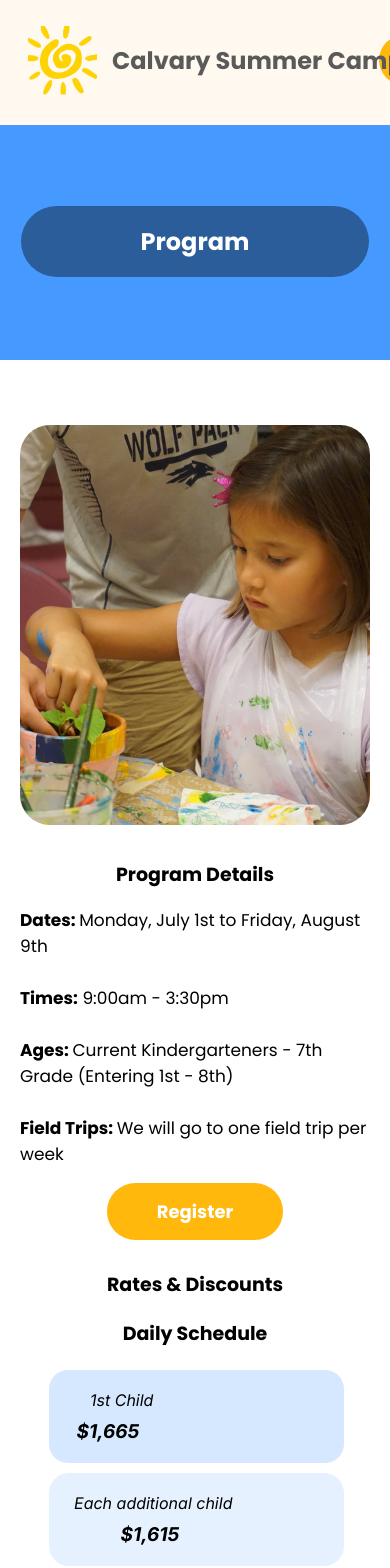
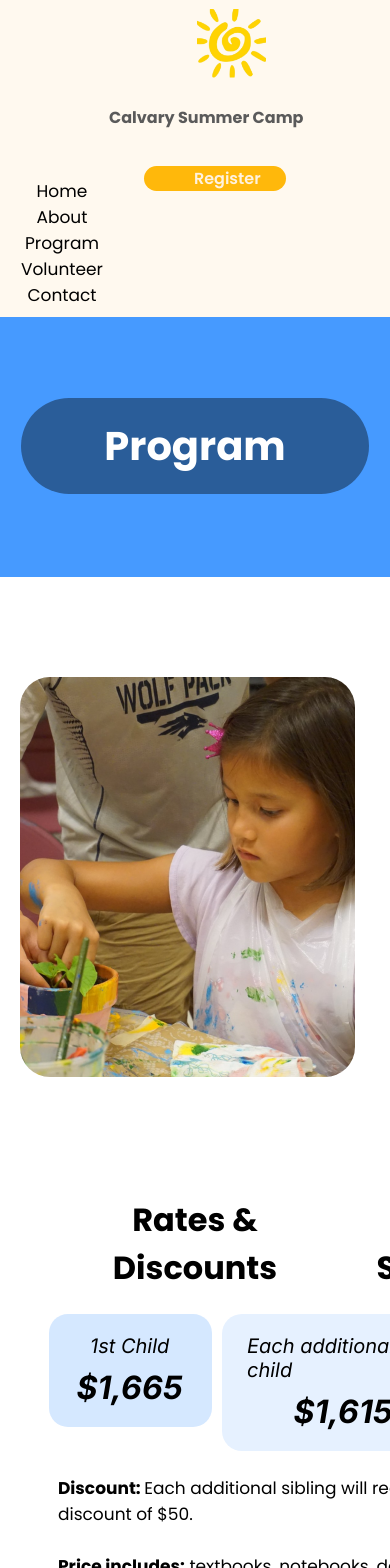
Before and after one commit to mkang2/SummerCamp2, a React (Create React App) app: page /program in a window 390 px wide. Shown: the top 1568 px of the page. Built offline with nearby package versions, Linux system fonts and the light colour scheme.

Commit message:
mobile css edits

```diff
--- a/src/components/VolunteerLabel.js
+++ b/src/components/VolunteerLabel.js
@@ -1,9 +1,11 @@
 import "./VolunteerLabel.css";
+import NavBar from "./NavBar";
 
 const VolunteerLabel = () => {
   return (
     <section className="volunteer-label">
-      <header className="frame-parent20">
+      <NavBar></NavBar>
+      {/* <header className="frame-parent20">
         <div className="image-3-parent2">
           <img
             className="image-3-icon4"
@@ -19,20 +21,11 @@ const VolunteerLabel = () => {
           <div className="program-title-label-parent">
             <div className="program-title-label">
               <div className="email-address-label-parent">
-                {/* <div className="email-address-label"> */}
                 <a href="/">Home</a>
                 <a href="/about">About</a>
                 <a href="/program">Program</a>
                 <a href="/volunteer">Volunteer</a>
                 <a href="/contact">Contact</a>
-                {/* <div className="home5">Home</div> */}
-                {/* </div> */}
-                {/* <div className="email-address-label1"> */}
-                {/* <div className="about5">About</div> */}
-                {/* </div> */}
-                {/* <div className="program5">Program</div> */}
-                {/* <b className="volunteer5">Volunteer</b> */}
-                {/* <div className="contact5">Contact</div> */}
               </div>
             </div>
             <a
@@ -45,7 +38,7 @@ const VolunteerLabel = () => {
             </a>
           </div>
         </div>
-      </header>
+      </header> */}
       <div className="image-8-parent1">
         <div className="image-83" />
         <button className="contact-us-wrapper1">
--- a/src/pages/Contact.js
+++ b/src/pages/Contact.js
@@ -1,12 +1,14 @@
 import ContactUs from "../components/ContactUs";
 import FrameComponent8 from "../components/FrameComponent8";
 import "./Contact.css";
+import NavBar from "../components/NavBar";
 
 const Contact = () => {
   return (
     <div className="contact">
       <section className="instance-parent">
-        <header className="frame-group">
+        <NavBar></NavBar>
+        {/* <header className="frame-group">
           <div className="image-3-parent">
             <img
               className="image-3-icon"
@@ -39,7 +41,7 @@ const Contact = () => {
               </a>
             </div>
           </div>
-        </header>
+        </header> */}
         <div className="image-8-parent">
           <div className="image-8" />
           <button className="contact-us-wrapper">
--- a/src/pages/Program.css
+++ b/src/pages/Program.css
@@ -636,142 +636,3 @@
   line-height: normal;
   letter-spacing: normal;
 }
-@media screen and (max-width: 1350px) {
-  .frame-nav {
-    display: none;
-  }
-  .program-child {
-    padding-bottom: 107px;
-    box-sizing: border-box;
-  }
-}
-@media screen and (max-width: 1125px) {
-  .additional-sibling-discount {
-    flex: 1;
-  }
-  .rates-discounts-content {
-    flex-wrap: wrap;
-    gap: 37px;
-  }
-  .child-participant {
-    flex-wrap: wrap;
-  }
-  .address-icon,
-  .email-icon-parent,
-  .morning-worship-parent {
-    flex: 1;
-  }
-  .calvary-camp-logo {
-    flex-wrap: wrap;
-  }
-  .rates-discounts-content-parent {
-    gap: 59px;
-  }
-}
-@media screen and (max-width: 800px) {
-  .frame-container,
-  .home-group {
-    padding-left: var(--padding-2xl);
-    padding-right: var(--padding-2xl);
-    box-sizing: border-box;
-  }
-  .frame-container {
-    gap: var(--gap-16xl);
-    padding-left: var(--padding-9xl);
-    padding-right: var(--padding-9xl);
-  }
-  .contact-us1 {
-    font-size: var(--heading-1-size);
-  }
-  .program-details {
-    font-size: var(--font-size-7xl);
-  }
-  .additional-sibling-discount {
-    min-width: 100%;
-  }
-  .rates-discounts-content {
-    gap: var(--gap-lg);
-  }
-  .daily-schedule,
-  .i,
-  .i1,
-  .rates-discounts {
-    font-size: var(--font-size-7xl);
-  }
-  .email-icon-parent,
-  .morning-worship-parent {
-    min-width: 100%;
-  }
-  .rates-discounts-content-parent {
-    gap: var(--gap-11xl);
-  }
-  .program-child {
-    padding-bottom: var(--padding-51xl);
-    box-sizing: border-box;
-  }
-}
-@media screen and (max-width: 450px) {
-  .home-group {
-    display: none;
-  }
-  .frame-container {
-    gap: var(--gap-mid);
-  }
-  .contact-us1 {
-    font-size: var(--font-size-5xl);
-  }
-  .program-inner {
-    padding-bottom: 65px;
-    box-sizing: border-box;
-  }
-  .program-details {
-    font-size: var(--font-size-lgi);
-  }
-  .dates {
-    gap: 16px;
-  }
-  .daily-schedule,
-  .rates-discounts {
-    font-size: var(--font-size-lgi);
-  }
-  .st-child {
-    font-size: var(--font-size-base);
-  }
-  .i {
-    font-size: var(--font-size-lgi);
-  }
-  .frame-parent4 {
-    flex: 1;
-  }
-  .each-additional-child {
-    font-size: var(--font-size-base);
-  }
-  .i1 {
-    font-size: var(--font-size-lgi);
-  }
-  .frame-parent3 {
-    flex-wrap: wrap;
-  }
-  .july-1st- {
-    font-size: var(--body-text-size);
-  }
-  .morning-worship {
-    padding-left: var(--padding-xl);
-    padding-right: var(--padding-xl);
-    box-sizing: border-box;
-  }
-  .mon-fri {
-    font-size: var(--body-text-size);
-  }
-  .study-sessions,
-  .vector-wrapper {
-    padding-left: var(--padding-xl);
-    padding-right: var(--padding-xl);
-    box-sizing: border-box;
-  }
-  .morning-worship-parent {
-    padding-top: var(--padding-xl);
-    padding-bottom: var(--padding-xl);
-    box-sizing: border-box;
-  }
-}
--- a/src/pages/Program.js
+++ b/src/pages/Program.js
@@ -1,10 +1,13 @@
 import FrameComponent10 from "../components/FrameComponent10";
 import "./Program.css";
+import BottomBar from "../components/BottomBar";
+import NavBar from "../components/NavBar";
 
 const Program = () => {
   return (
     <div className="program1">
-      <header className="frame-container">
+      <NavBar></NavBar>
+      {/* <header className="frame-container">
         <div className="image-3-group">
           <img
             className="image-3-icon1"
@@ -25,11 +28,6 @@ const Program = () => {
                 <a href="/program">Program</a>
                 <a href="/volunteer">Volunteer</a>
                 <a href="/contact">Contact</a>
-                {/* <div className="home2">Home</div>
-                <div className="about2">About</div>
-                <b className="program2">Program</b>
-                <div className="volunteer1">Volunteer</div>
-                <div className="contact2">Contact</div> */}
               </nav>
             </nav>
             <a
@@ -42,7 +40,7 @@ const Program = () => {
             </a>
           </div>
         </div>
-      </header>
+      </header> */}
       <section className="program-inner">
         <div className="image-8-group">
           <div className="image-81" />
@@ -208,7 +206,7 @@ const Program = () => {
           </div>
         </div>
       </section>
-      <FrameComponent10 />
+      <BottomBar />
     </div>
   );
 };
```
